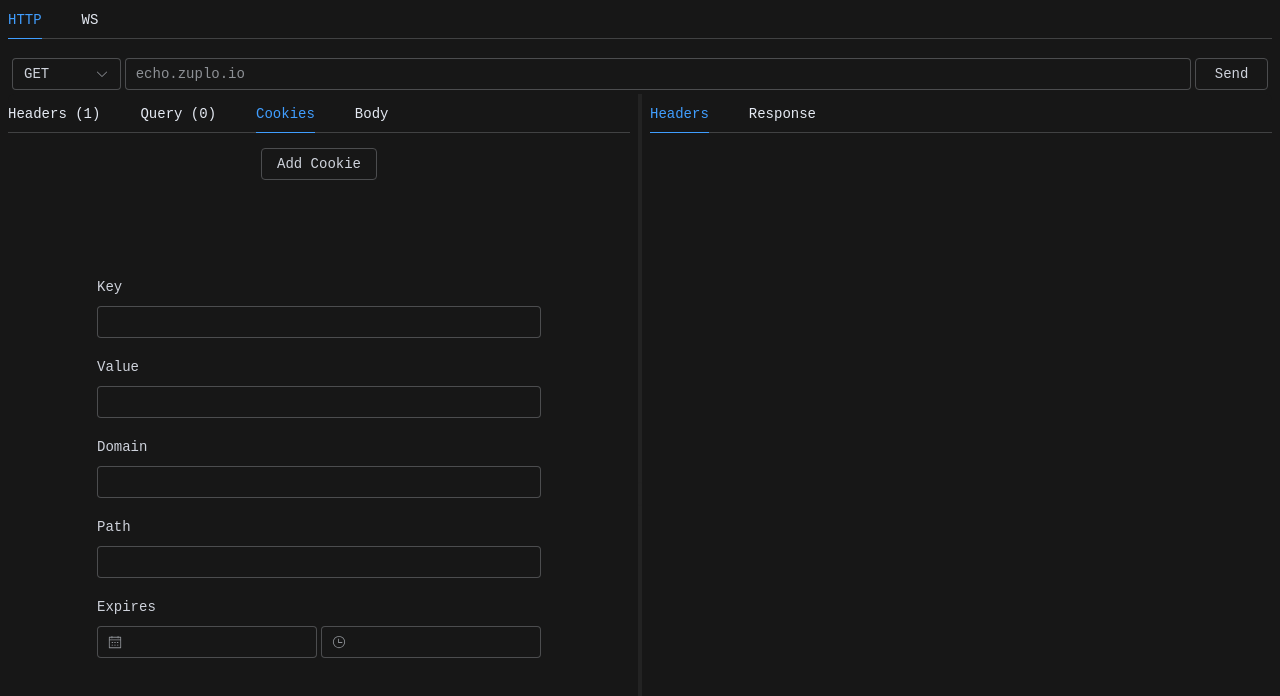
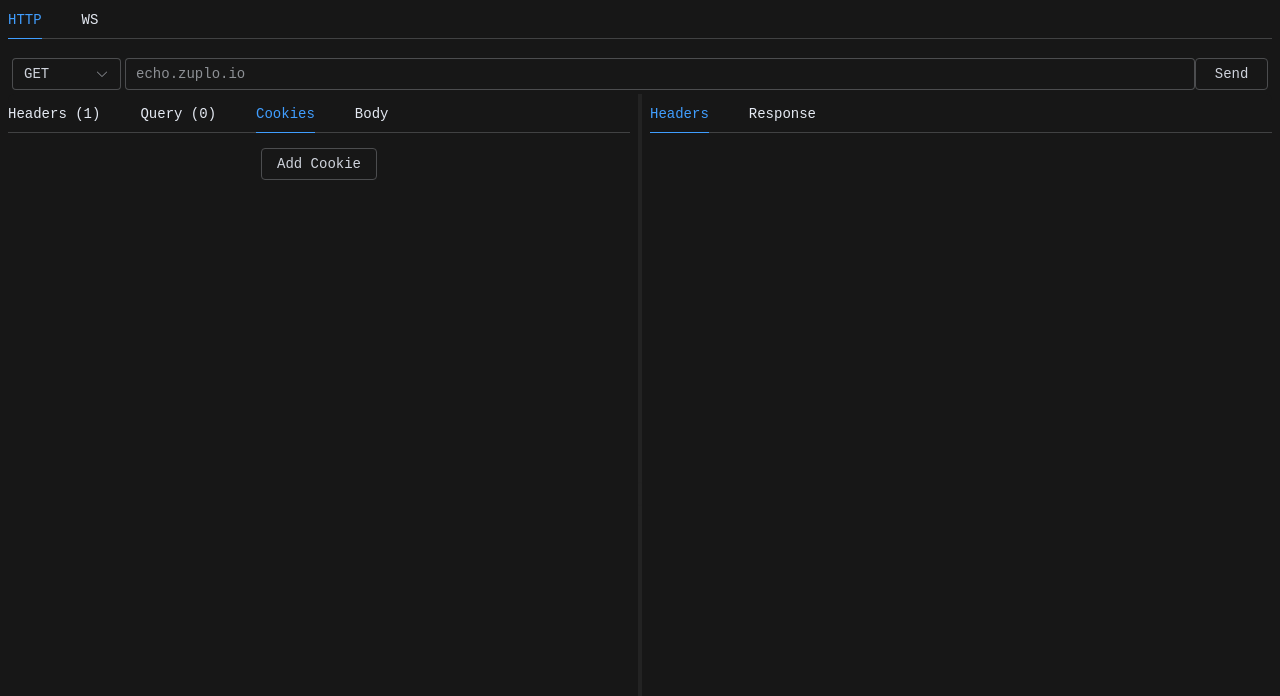
Before and after one commit to lorypelli/FetchTTP, a Vue app in the folder frontend/: page / in a window 1280 px wide. Both pictures are taken after a click on the tab "Cookies". Shown: the top 696 px of the page. Built offline with nearby package versions, Linux system fonts and the light colour scheme; a web font is replaced by a local one.

Commit message:
use message box for cookies and fix styles

```diff
--- a/frontend/src/components/Split.vue
+++ b/frontend/src/components/Split.vue
@@ -1,8 +1,8 @@
 <script setup lang="ts">
-import { ElButton, ElCheckbox, ElInput, ElTabPane, ElTabs, ElText, ElDivider, ElScrollbar, ElForm, ElFormItem, ElDatePicker, ElTimePicker } from 'element-plus';
+import { ElButton, ElCheckbox, ElInput, ElTabPane, ElTabs, ElText, ElDivider, ElScrollbar, ElForm, ElFormItem, ElDatePicker, ElTimePicker, ElMessageBox } from 'element-plus';
 import Splitter from 'primevue/splitter';
 import SplitterPanel from 'primevue/splitterpanel';
-import { ref } from 'vue';
+import { reactive, h } from 'vue';
 defineOptions({
     // eslint-disable-next-line vue/multi-word-component-names
     name: 'Split',
@@ -29,18 +29,6 @@ const props = defineProps<{
     response: string,
     type: 'http' | 'ws'
 }>();
-const form = ref({
-    key: ref(''),
-    value: ref(''),
-    domain: ref(''),
-    path: ref(''),
-    expires: ref({
-        date: ref(''),
-        time: ref('')
-    }),
-    secure: ref(false),
-    http_only: ref(false)
-});
 </script>
 
 <script lang="ts">
@@ -201,30 +189,115 @@ export default {
                         </div>
                     </ElScrollbar>
                 </ElTabPane>
-                <ElTabPane label="Cookies" class="flex justify-center relative h-[510px]">
-                    <ElButton>Add Cookie</ElButton>
-                    <div class="flex absolute top-1/4">
-                        <ElForm label-position="top">
-                            <ElFormItem label="Key">
-                                <ElInput v-model="form.key" />
-                            </ElFormItem>
-                            <ElFormItem label="Value">
-                                <ElInput v-model="form.value" />
-                            </ElFormItem>
-                            <ElFormItem label="Domain">
-                                <ElInput v-model="form.domain" />
-                            </ElFormItem>
-                            <ElFormItem label="Path">
-                                <ElInput v-model="form.path" />
-                            </ElFormItem>
-                            <ElFormItem label="Expires">
-                                <div class="flex space-x-1">
-                                    <ElDatePicker v-model="form.expires.date" />
-                                    <ElTimePicker v-model="form.expires.time" />
-                                </div>
-                            </ElFormItem>
-                        </ElForm>
-                    </div>
+                <ElTabPane label="Cookies" class="flex justify-center">
+                    <ElButton v-on:click="() => {
+                        const form = reactive({
+                            key: '',
+                            value: '',
+                            domain: '',
+                            path: '',
+                            expires: {
+                                date: '',
+                                time: ''
+                            },
+                            secure: false,
+                            http_only: false
+                        });
+                        ElMessageBox({
+                            title: 'New Cookie',
+                            message: () => h(ElForm, {
+                                labelPosition: 'top'
+                            }, [
+                                h(ElFormItem, {
+                                    label: 'Key'
+                                }, [
+                                    h(ElInput, {
+                                        modelValue: form.key,
+                                        'onUpdate:modelValue': (val) => {
+                                            form.key = val
+                                        }
+                                    })
+                                ]),
+                                h(ElFormItem, {
+                                    label: 'Value'
+                                }, [
+                                    h(ElInput, {
+                                        modelValue: form.value,
+                                        'onUpdate:modelValue': (val) => {
+                                            form.value = val
+                                        }
+                                    })
+                                ]),
+                                h(ElFormItem, {
+                                    label: 'Domain'
+                                }, [
+                                    h(ElInput, {
+                                        modelValue: form.domain,
+                                        'onUpdate:modelValue': (val) => {
+                                            form.domain = val
+                                        }
+                                    })
+                                ]),
+                                h(ElFormItem, {
+                                    label: 'Path'
+                                }, [
+                                    h(ElInput, {
+                                        modelValue: form.path,
+                                        'onUpdate:modelValue': (val) => {
+                                            form.path = val
+                                        }
+                                    })
+                                ]),
+                                h(ElFormItem, {
+                                    label: 'Expires'
+                                }, [
+                                    h('div', {
+                                        class: 'flex space-x-1'
+                                    }, [
+                                        h(ElDatePicker, {
+                                            modelValue: form.expires.date,
+                                            'onUpdate:modelValue': (val) => {
+                                                form.expires.date = val
+                                            }
+                                        }),
+                                        h(ElTimePicker, {
+                                            modelValue: form.expires.time,
+                                            'onUpdate:modelValue': (val) => {
+                                                form.expires.time = val
+                                            }
+                                        })
+                                    ])
+                                ]),
+                                h('div', {
+                                    class: 'flex justify-around'
+                                }, [
+                                    h(ElFormItem, {
+                                        label: 'Secure'
+                                    }, [
+                                        h(ElCheckbox, {
+                                            modelValue: form.secure,
+                                            'onUpdate:modelValue': (val) => {
+                                                form.secure = !!val
+                                            }
+                                        })
+                                    ]),
+                                    h(ElFormItem, {
+                                        label: 'HTTPOnly'
+                                    }, [
+                                        h(ElCheckbox, {
+                                            modelValue: form.http_only,
+                                            'onUpdate:modelValue': (val) => {
+                                                form.http_only = !!val
+                                            }
+                                        })
+                                    ])
+                                ]),
+                            ]),
+                            confirmButtonText: 'Add',
+                            closeOnClickModal: false
+                        })
+                        .catch(() => { })
+                    }">Add Cookie</ElButton>
                 </ElTabPane>
                 <ElTabPane label="Body" v-if="props.type == 'http'">
                     <ElInput v-model="body" type="textarea" resize="none" />
--- a/frontend/src/style.css
+++ b/frontend/src/style.css
@@ -7,12 +7,12 @@
     font-family: 'Martian Mono', monospace;
 }
 
-
 :focus {
-    outline: none;
+    outline: none !important;
 }
 
 body {
+    width: 100% !important;
     background-color: #171717;
 }
 
@@ -34,10 +34,14 @@ body {
     height: 80vh;
 }
 
-.el-button+.el-button {
-    margin-left: 0;
+.el-button {
+    margin-left: 0 !important;
 }
 
 span {
     white-space: pre-wrap;
 }
+
+.el-form-item__content {
+    justify-content: center;
+}
```
